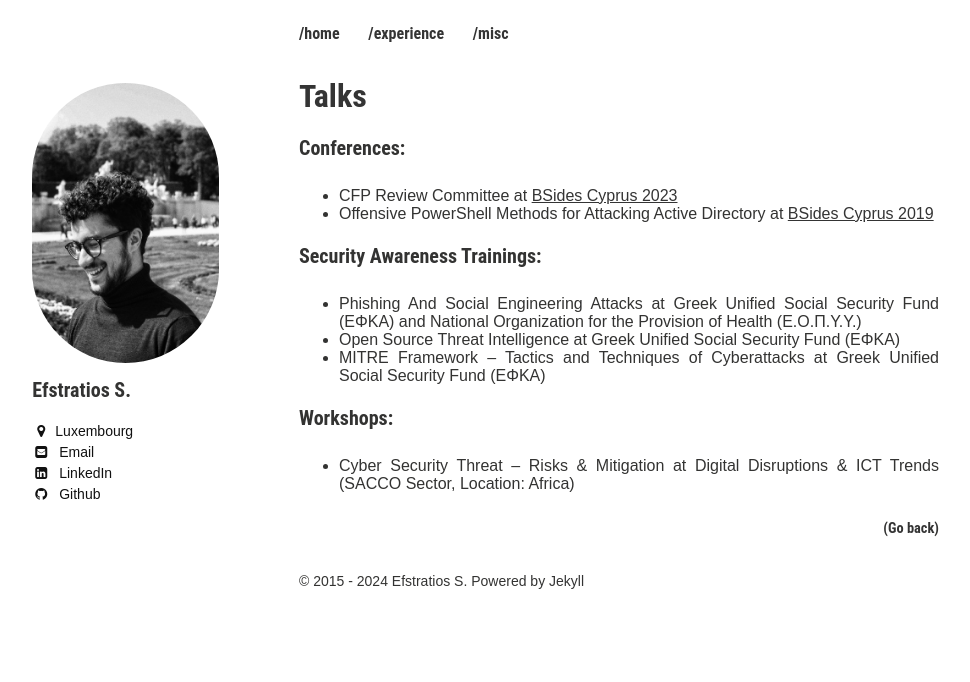
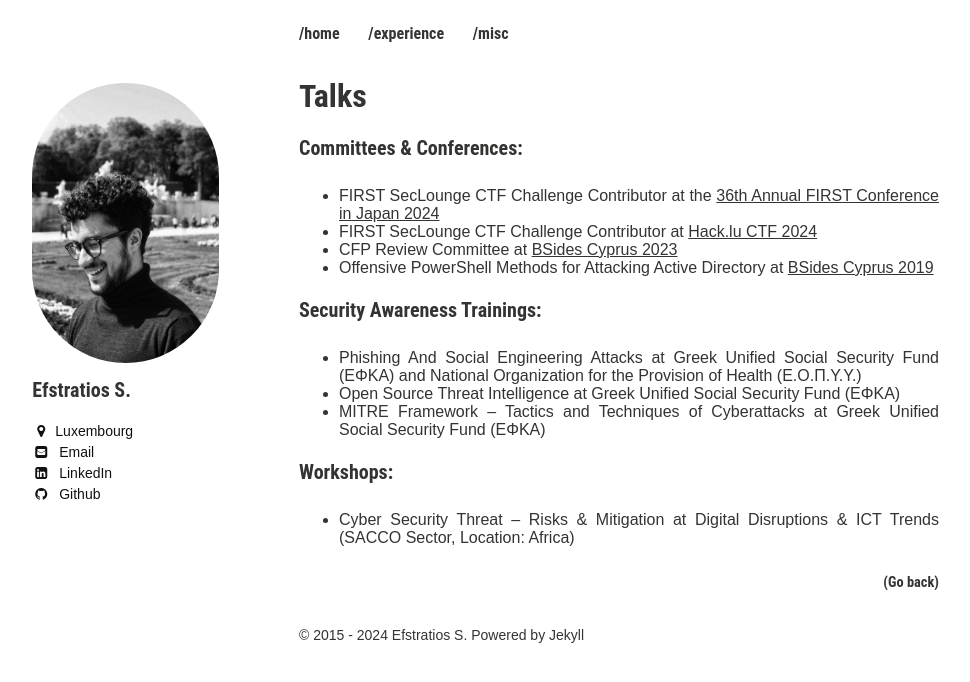
Before and after one commit to efstratios/efstratios.github.io, a Jekyll site: the page built from talks/index.md, in a window 1280 px wide. Shown: the top 682 px of the page, without its empty margins (21-991 px from the left). Built offline with Jekyll 4.4.1, drawn with Linux system fonts in a browser that asks for light colours.

Commit message:
updated certs + committees

```diff
--- a/talks/index.md
+++ b/talks/index.md
@@ -5,7 +5,9 @@ tags: [sample post, code, highlighting]
 share: true
 ---
 
-### Conferences:
+### Committees & Conferences:
+* FIRST SecLounge CTF Challenge Contributor at the [36th Annual FIRST Conference in Japan 2024](https://www.first.org/conference/2024/ctf){:target="_blank" rel="noopener"}
+* FIRST SecLounge CTF Challenge Contributor at [Hack.lu CTF 2024](https://hacklu.firstseclounge.org/){:target="_blank" rel="noopener"}
 * CFP Review Committee at [BSides Cyprus 2023](https://bsidescyprus.com/){:target="_blank" rel="noopener"}
 * Offensive PowerShell Methods for Attacking Active Directory at [BSides Cyprus 2019](https://bsidescyprus.com/){:target="_blank" rel="noopener"}
 
```
Also changed, not shown: certs/index.md (+1 -0 lines).
